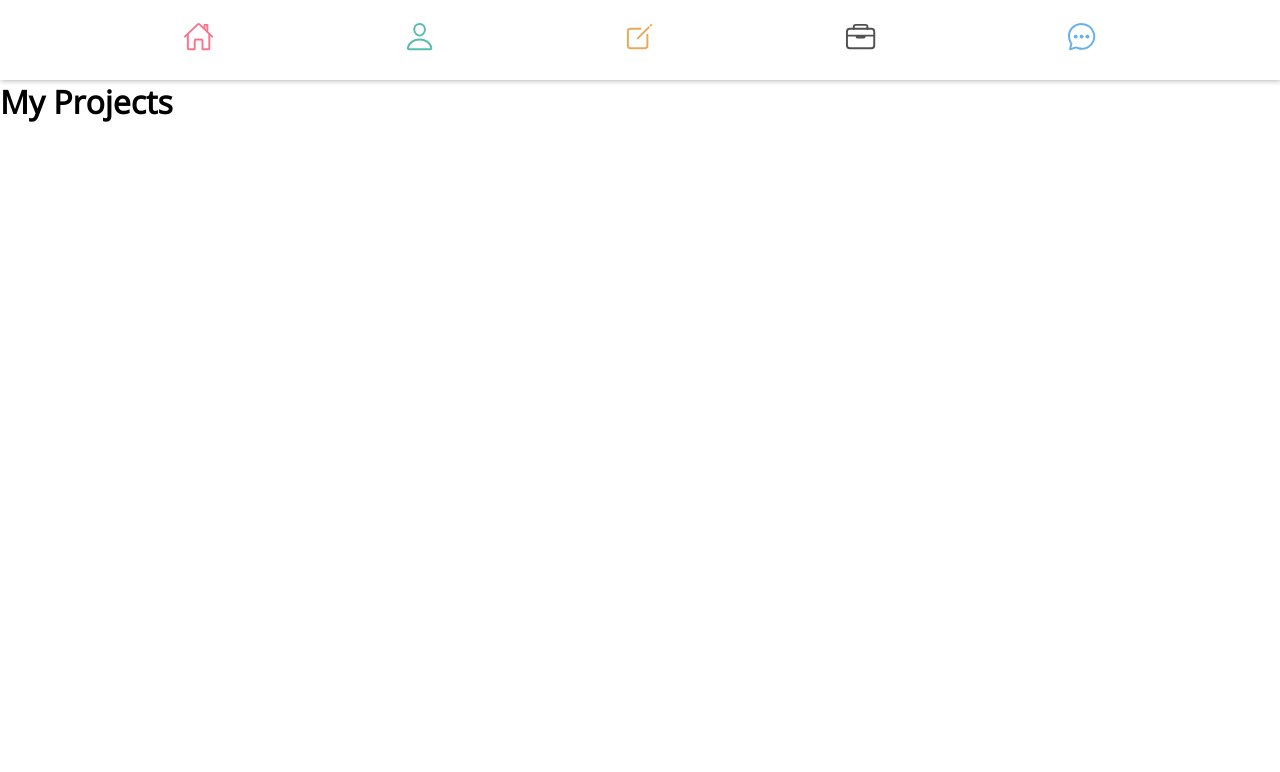
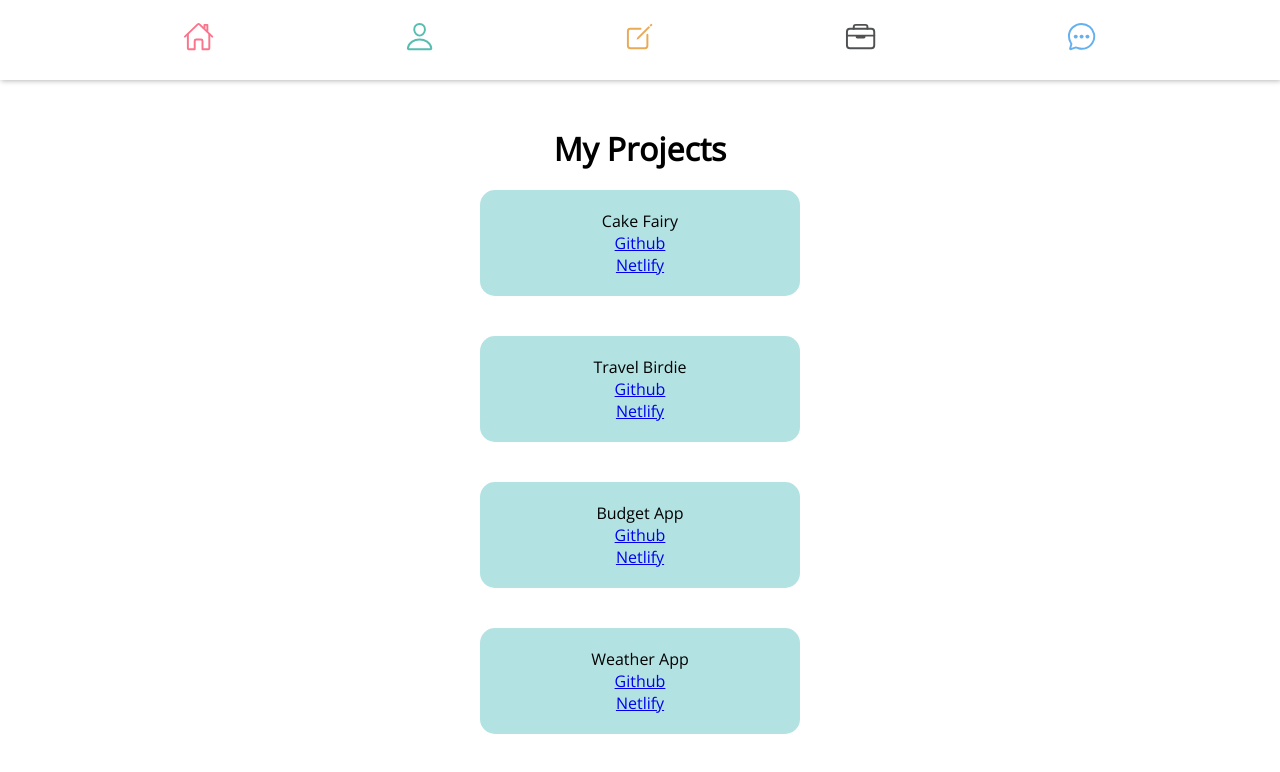
Before and after one commit to ThusharaGit/Portfolio, a React (Vite) app: page /projects in a window 1280 px wide. Shown: the top 772 px of the page. Built offline with nearby package versions, Linux system fonts and the light colour scheme; a web font is replaced by a local one.

Commit message:
change json file

```diff
--- a/src/App.jsx
+++ b/src/App.jsx
@@ -1,9 +1,9 @@
-import { useState} from 'react'
+import { useState } from 'react'
 import data from './assets/data.json'
 
 import Home from './components/Home'
 import Nav from './components/Nav'
-import {Routes,Route} from 'react-router-dom'
+import { Routes, Route } from 'react-router-dom'
 import About from './components/About'
 import Projects from './components/Projects'
 import Services from './components/Services'
@@ -13,18 +13,15 @@ import Contacts from './components/Contacts'
 function App() {
   const [count, setCount] = useState(0)
 
-
-
   return (
     <div className='app'>
-      <Nav/>
+      <Nav />
       <Routes>
-      <Route path='/' element = {<Home data={data}/>}/>
-      <Route path='/about' element = {<About data={data}/>}/>
-      <Route path='/projects' element = {<Projects/>}/>
-      <Route path='/services' element = {<Services data={data}/>}/>
-      <Route path='/contacts' element = {<Contacts/>}/>
-
+        <Route path='/' element={<Home about={data.about} />} />
+        <Route path='/about' element={<About about={data.about} />} />
+        <Route path='/projects' element={<Projects projects={data.projects} />} />
+        <Route path='/services' element={<Services skills={data.skills} />} />
+        <Route path='/contacts' element={<Contacts />} />
       </Routes>
     </div>
   )
--- a/src/assets/data.json
+++ b/src/assets/data.json
@@ -1,41 +1,62 @@
-[
-    {
-        "name": "Thushara"
-    },
-    {
-        "fullName": "Thushara Weeraparakrama"
-    },
-    {
-        "firstPageInfo": "Lorem ipsum dolor sit amet, consectetur adipisicing elit. Distinctio, fugiat eos ipsam id at accusamus quod sed voluptatem sunt vel facilis repudiandae, dignissimos dolorum eum beatae adipisci"
-    },
-    {
+{
+    "about": {
+        "name": "Thushara",
+        "fullName": "Thushara Weeraparakrama",
+        "firstPageInfo": "Lorem ipsum dolor sit amet, consectetur adipisicing elit. Distinctio, fugiat eos ipsam id at accusamus quod sed voluptatem sunt vel facilis repudiandae, dignissimos dolorum eum beatae adipisci",
         "secondPageInfo": "Lorem ipsum dolor sit amet, consectetur adipisicing elit. Distinctio, fugiat eos ipsam id at accusamus quod sed voluptatem sunt vel facilis repudiandae, dignissimos dolorum eum beatae adipisci,      Lorem ipsum dolor sit amet, consectetur adipisicing elit. Distinctio, fugiat eos ipsam id at accusamus quod sed voluptatem sunt vel facilis repudiandae, dignissimos dolorum eum beatae adipisci,"
     },
-    [
+    "skills": [
         {
             "name": "web Design",
             "desc": "Lorem ipsum dolor sit amet, consectetur adipisicing elit. Distinctio, fugiat eos ipsam id at accusamus quod sed",
             "color": "rgb(247, 167, 178),rgb(209, 69, 88)"
         },
-        {    "name": "Logo Design",
-            "desc" : "Lorem ipsum dolor sit amet, consectetur adipisicing elit. Distinctio, fugiat eos ipsam id at accusamus quod sed",
+        {
+            "name": "Logo Design",
+            "desc": "Lorem ipsum dolor sit amet, consectetur adipisicing elit. Distinctio, fugiat eos ipsam id at accusamus quod sed",
             "color": "rgb(112, 211, 214),rgb(12, 170, 123)"
         },
-        {  "name": "Video Editing",
+        {
+            "name": "Video Editing",
             "desc": "Lorem ipsum dolor sit amet, consectetur adipisicing elit. Distinctio, fugiat eos ipsam id at accusamus quod sed",
             "color": "rgb(223, 210, 99),rgb(248, 74, 21)"
         },
-        { "name": "App Testing",
+        {
+            "name": "App Testing",
             "desc": "Lorem ipsum dolor sit amet, consectetur adipisicing elit. Distinctio, fugiat eos ipsam id at accusamus quod sed",
             "color": "rgb(241, 189, 220),rgb(245, 70, 236)"
         },
-        { "name": "UI/UX Design",
+        {
+            "name": "UI/UX Design",
             "desc": "Lorem ipsum dolor sit amet, consectetur adipisicing elit. Distinctio, fugiat eos ipsam id at accusamus quod sed",
             "color": "rgb(208, 209, 209),rgb(106, 106, 107)"
         },
-        {  "name": "Graphic Design",
+        {
+            "name": "Graphic Design",
             "desc": "Lorem ipsum dolor sit amet, consectetur adipisicing elit. Distinctio, fugiat eos ipsam id at accusamus quod sed",
             "color": "rgb(193, 248, 248),rgb(3, 180, 180)"
         }
+    ],
+    "projects": [
+        {
+            "name": "Cake Fairy",
+            "netlify": "https://cakefairy.netlify.app",
+            "git": "https://github.com/ThusharaGit/CakeFairyTestProjectRedI"
+        },
+        {
+            "name": "Travel Birdie",
+            "netlify": "https://travelbirdie.netlify.app",
+            "git": "https://github.com/ThusharaGit/Travelbirdie"
+        },
+        {
+            "name": "Budget App",
+            "netlify": "https://system-cash.netlify.app",
+            "git": "https://github.com/ThusharaGit/Budget_app"
+        },
+        {
+            "name": "Weather App",
+            "netlify": "https://weatherapp-redi.netlify.app",
+            "git": "https://github.com/ThusharaGit/WeatherApp"
+        }
     ]
-]
+}
--- a/src/components/About.jsx
+++ b/src/components/About.jsx
@@ -1,17 +1,13 @@
 import React from 'react'
 import AboutSkills from './AboutSkills'
-import { useState } from 'react'
 
-
-
-function About({ data }) {
-
+function About({ about }) {
   return (
     <div className='aboutPg grow'>
       <div className='aboutDiv'>
         <div className='aboutDesc'>
           <h1 className='aboutHeading'>About Me</h1>
-          <p>{data[3].secondPageInfo}</p>
+          <p>{about.secondPageInfo}</p>
         </div>
         <div className='aboutImg'></div>
       </div>
--- a/src/components/Home.jsx
+++ b/src/components/Home.jsx
@@ -1,14 +1,14 @@
 import React from 'react'
 
-function Home({ data }) {
+function Home({ about }) {
     return (
         <div className='mainDiv grow'>
 
             <div className='homeDetails'>
                 <h1 className='welcome'>Hello<span className='exclamation'>!</span></h1>
-                <h2 className='intro'>I'm <span className='fullName'>{data[1].fullName}</span> </h2>
+                <h2 className='intro'>I'm <span className='fullName'>{about.fullName}</span> </h2>
                 <h1 className='position'>Frontend Developer</h1>
-                <p>{data[2].firstPageInfo}</p>
+                <p>{about.firstPageInfo}</p>
             </div>
             <div className='bgImage'></div>
             <div className='photoButton'>
--- /dev/null
+++ b/src/components/Project.jsx
@@ -0,0 +1,23 @@
+import React from 'react'
+import "./project.css"
+
+function Project({ project }) {
+
+    return (
+        <>
+
+            <div className='project'>
+                <div>{project.name}</div>
+                <a href={project.git}>Github</a>
+                <br />
+                <a href={project.netlify}>Netlify</a>
+                <br />
+
+
+            </div>
+        </>
+
+    )
+}
+
+export default Project
--- a/src/components/Projects.jsx
+++ b/src/components/Projects.jsx
@@ -1,9 +1,14 @@
 import React from 'react'
+import Project from './Project'
 
-function Projects() {
+
+function Projects({ projects }) {
   return (
-    <div className='grow projectsPage'>
+    <div className='grow projectsPg'>
       <h1>My Projects</h1>
+      {
+        projects.map(p => <Project project={p} />)
+      }
     </div>
   )
 }
--- a/src/components/Services.jsx
+++ b/src/components/Services.jsx
@@ -2,7 +2,7 @@ import React from 'react'
 import { useNavigate } from 'react-router-dom';
 
 
-function Services({ data }) {
+function Services({ skills }) {
 
   const navigate = useNavigate()
 
@@ -10,7 +10,7 @@ function Services({ data }) {
     <div className='grow servicesPg'>
       <h1 style={{fontSize:'2.5em'}}>My Services</h1>
       <div className='servicesDiv'>
-        {data[4].map(({name, desc, color}) =>
+        {skills.map(({name, desc, color}) =>
           <div className='card' key={name} style={{ backgroundImage: `linear-gradient(45deg, ${color})` }} >
             <h2 style={{color:'white'}}>{name}</h2>
             <h4>{desc}</h4>
--- /dev/null
+++ b/src/components/project.css
@@ -0,0 +1,9 @@
+.project {
+    background-color: rgb(179, 226, 226);
+    border-radius: 15px;
+
+    margin: 20px;
+    padding: 20px;
+    width: 25%;
+    text-align: center;
+}
--- a/src/index.css
+++ b/src/index.css
@@ -325,3 +325,11 @@ p{
   font-size: 1.1em;
   cursor: pointer;
 }
+/* projects Page ......... */
+
+.projectsPg{
+  display: flex;
+  flex-direction: column;
+  align-items: center;
+  justify-content: center;
+}
```
Also changed, not shown: src/assets/data2.json (deleted, +0 -14 lines).
